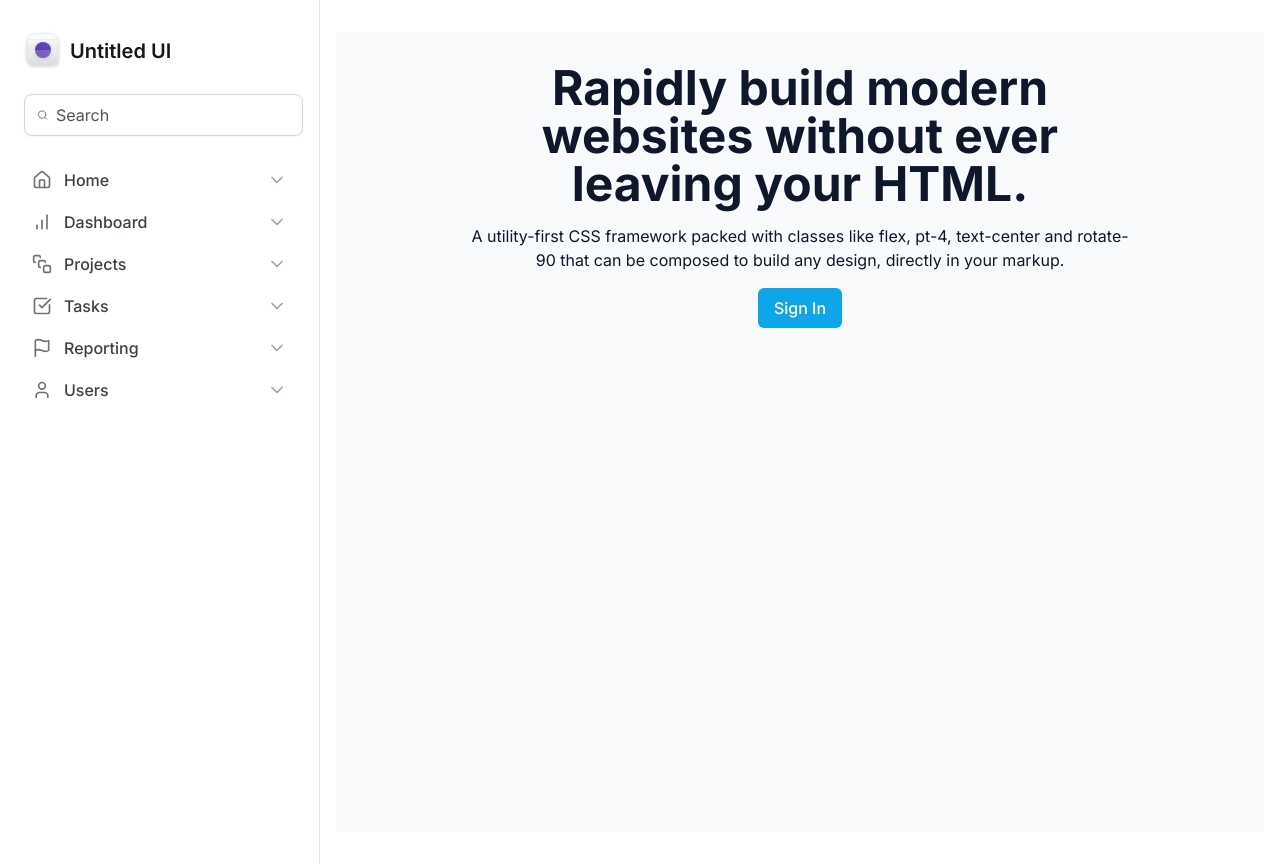
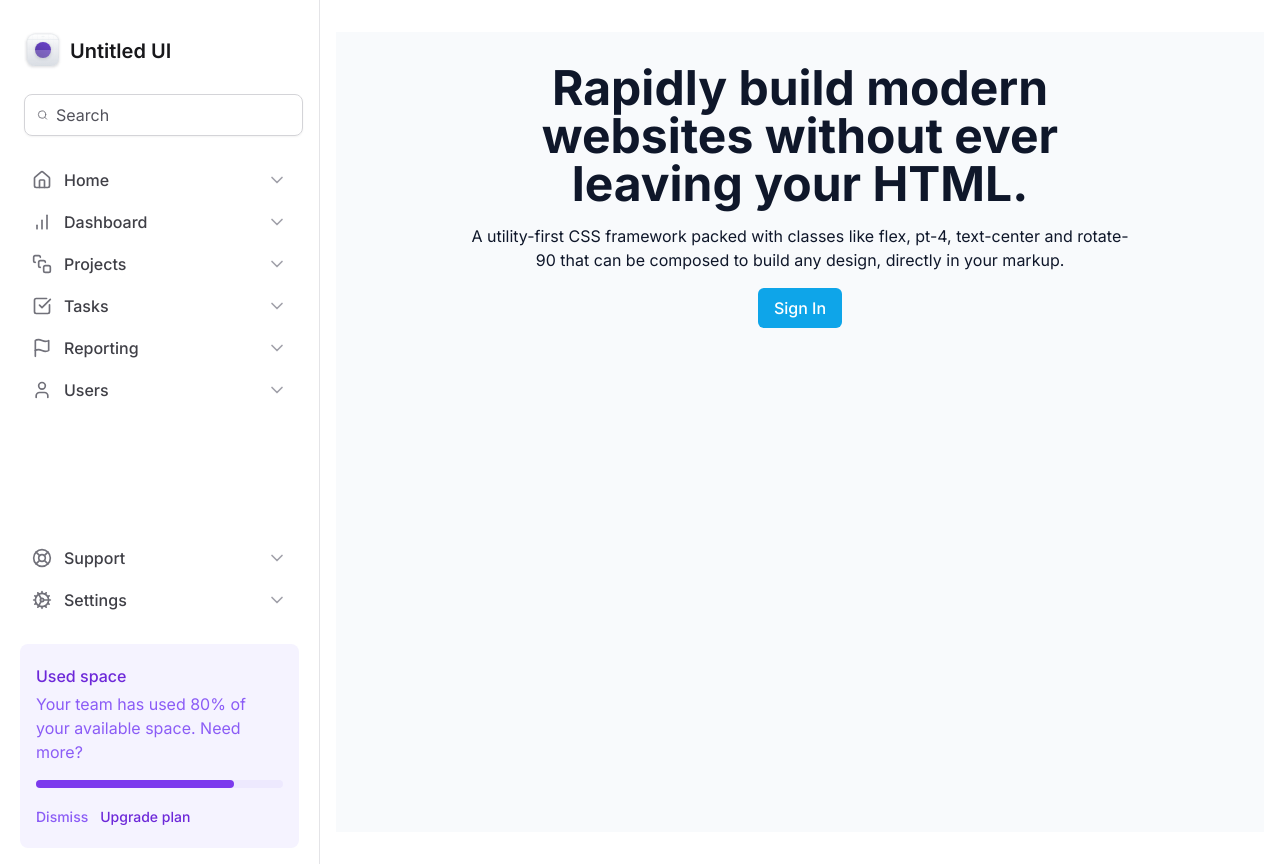
Before and after one commit to brennoEudes/tailwind-next, a Next.js app: page / in a window 1280 px wide. Shown: the top 864 px of the page. Built offline with nearby package versions, Linux system fonts and the light colour scheme.

Commit message:
widget, and usedSpace, MainNavigation deleted

```diff
--- a/src/app/components/Sidebar/MainNavigation/index.tsx
+++ /dev/null
@@ -1,23 +0,0 @@
-import {
-  BarChart,
-  CheckSquare,
-  Flag,
-  Home,
-  SquareStack,
-  User,
-} from 'lucide-react'
-import { NavItem } from './NavItem'
-
-export function MainNavigation() {
-  return (
-    <nav className="space-y-0.5">
-      {/* Passado os nomes dos componentes como referência em icon, a fim de evitar a repetição do cód e aproveitar NavItem */}
-      <NavItem title="Home" icon={Home} />
-      <NavItem title="Dashboard" icon={BarChart} />
-      <NavItem title="Projects" icon={SquareStack} />
-      <NavItem title="Tasks" icon={CheckSquare} />
-      <NavItem title="Reporting" icon={Flag} />
-      <NavItem title="Users" icon={User} />
-    </nav>
-  )
-}
--- /dev/null
+++ b/src/app/components/Sidebar/UsedSpaceWidget.tsx
@@ -0,0 +1,29 @@
+export function UsedSpaceWidget() {
+  return (
+    <div className="flex flex-col gap-4 rounded-lg bg-violet-50 px-4 py-5">
+      <div className="space-y-1">
+        <span className="text-small/5 font-medium text-violet-700">
+          Used space
+        </span>
+        {/* TW (text-nº/nº): define tamanho da fonte e o line-height */}
+        <p className="text-small/5 text-violet-500">
+          Your team has used 80% of your available space. Need more?
+        </p>
+      </div>
+      <div className="h-2 rounded-full bg-violet-100">
+        <div className="h-2 w-4/5 rounded-full bg-violet-600 hover:text-violet-700"></div>
+      </div>
+      <div className="space-x-3">
+        <button
+          type="button"
+          className="text-sm font-medium text-violet-500 hover:text-violet-900"
+        >
+          Dismiss
+        </button>
+        <button type="button" className="text-sm font-medium text-violet-700">
+          Upgrade plan
+        </button>
+      </div>
+    </div>
+  )
+}
--- a/src/app/components/Sidebar/index.tsx
+++ b/src/app/components/Sidebar/index.tsx
@@ -1,10 +1,21 @@
+import {
+  Home,
+  BarChart,
+  SquareStack,
+  CheckSquare,
+  Flag,
+  User,
+  Search,
+  LifeBuoy,
+  Cog,
+} from 'lucide-react'
 import { Logo } from './Logo'
-import { Search } from 'lucide-react'
-import { MainNavigation } from './MainNavigation'
+import { NavItem } from './NavItem'
+import { UsedSpaceWidget } from './UsedSpaceWidget'
 
 export function Sidebar() {
   return (
-    <aside className="space-y-6 border-r border-zinc-200 px-5 py-8">
+    <aside className="flex flex-col gap-6 border-r border-zinc-200 px-5 py-8">
       {/* TW (space-y) define espaçamento interno dos elementos filhos da div principal */}
       <Logo />
       <div className="mx-1 flex w-full items-center gap-2 rounded-lg border border-zinc-300 px-3 py-2 shadow-sm">
@@ -16,7 +27,22 @@
           placeholder="Search"
         />
       </div>
-      <MainNavigation />
+      <nav className="space-y-0.5">
+        {/* Passado os nomes dos componentes como referência em icon, a fim de evitar a repetição do cód e aproveitar NavItem */}
+        <NavItem title="Home" icon={Home} />
+        <NavItem title="Dashboard" icon={BarChart} />
+        <NavItem title="Projects" icon={SquareStack} />
+        <NavItem title="Tasks" icon={CheckSquare} />
+        <NavItem title="Reporting" icon={Flag} />
+        <NavItem title="Users" icon={User} />
+      </nav>
+      <div className="mt-auto flex flex-col gap-6">
+        <nav className="space-y-0.5">
+          <NavItem title="Support" icon={LifeBuoy} />
+          <NavItem title="Settings" icon={Cog} />
+        </nav>
+        <UsedSpaceWidget />
+      </div>
     </aside>
   )
 }
```
Also changed, not shown: src/app/components/Sidebar/NavItem.tsx (renamed from src/app/components/Sidebar/MainNavigation/NavItem.tsx).
